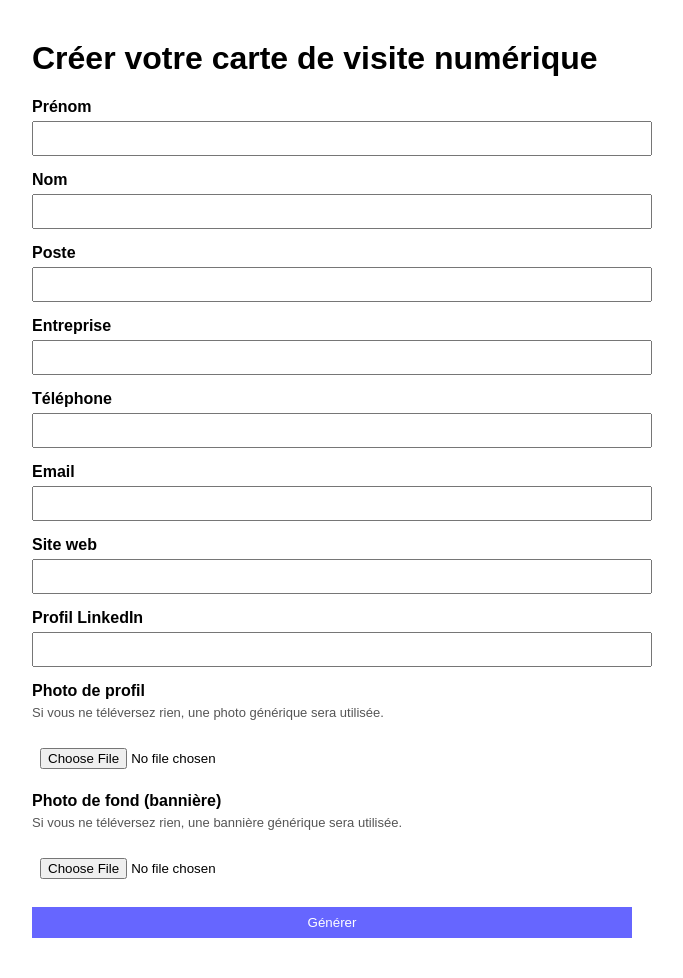
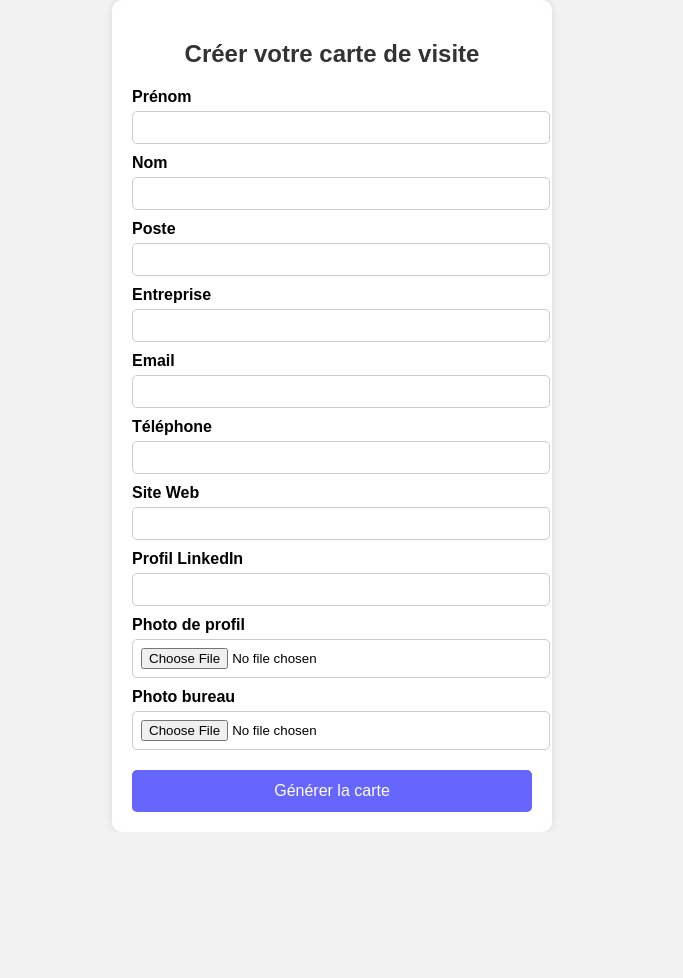
Before and after one commit to solutionspelichet/businesscard, a Flask app: page / in a window 1280 px wide. Shown: the whole page, without its empty margins (308-991 px from the left). After the commit the page ends 832 px from the top, so only its background shows below. Run offline with Flask 3, Linux system fonts and the light colour scheme.

Commit message:
Update form.html

```diff
--- a/templates/form.html
+++ b/templates/form.html
@@ -1,54 +1,96 @@
-
 <!DOCTYPE html>
 <html lang="fr">
 <head>
-    <meta charset="UTF-8">
-    <title>Créer une carte de visite</title>
+  <meta charset="UTF-8" />
+  <meta name="viewport" content="width=device-width, initial-scale=1.0"/>
+  <title>Créer votre carte de visite</title>
   <style>
-        body { font-family: Arial, sans-serif; max-width: 600px; margin: 40px auto; }
-        label { display: block; margin-top: 15px; font-weight: bold; }
-        input, textarea, button { width: 100%; padding: 8px; margin-top: 5px; }
-        button { background-color: #6666ff; color: white; border: none; margin-top: 20px; cursor: pointer; }
-        button:hover { background-color: #5252cc; }
-        p.info { font-size: 13px; color: #555; margin: 5px 0 15px; }
+    body {
+      font-family: Arial, sans-serif;
+      background-color: #f2f2f2;
+      margin: 0;
+      padding: 0;
+      display: flex;
+      justify-content: center;
+      align-items: center;
+      min-height: 100vh;
+    }
+    .form-container {
+      width: 90%;
+      max-width: 400px;
+      background-color: #ffffff;
+      padding: 20px;
+      border-radius: 10px;
+      box-shadow: 0 0 10px rgba(0,0,0,0.1);
+    }
+    h2 {
+      text-align: center;
+      color: #333;
+    }
+    label {
+      display: block;
+      margin-top: 10px;
+      font-weight: bold;
+    }
+    input[type="text"], input[type="email"], input[type="url"], input[type="tel"], input[type="file"] {
+      width: 100%;
+      padding: 8px;
+      margin-top: 5px;
+      border: 1px solid #ccc;
+      border-radius: 5px;
+    }
+    button {
+      width: 100%;
+      background-color: #6666ff;
+      color: white;
+      border: none;
+      padding: 12px;
+      border-radius: 5px;
+      margin-top: 20px;
+      font-size: 16px;
+      cursor: pointer;
+    }
+    button:hover {
+      background-color: #4d4ddf;
+    }
   </style>
 </head>
 <body>
-    <h1>Créer votre carte de visite numérique</h1>
-    <form action="/submit" method="post" enctype="multipart/form-data">
+  <!-- Fichier mis à jour correctement -->
+  <form class="form-container" action="/submit" method="POST" enctype="multipart/form-data">
+    <h2>Créer votre carte de visite</h2>
+
     <label for="first_name">Prénom</label>
-        <input type="text" name="first_name" id="first_name" required>
+    <input type="text" name="first_name" required>
 
     <label for="last_name">Nom</label>
-        <input type="text" name="last_name" id="last_name" required>
+    <input type="text" name="last_name" required>
 
     <label for="job_title">Poste</label>
-        <input type="text" name="job_title" id="job_title" required>
+    <input type="text" name="job_title">
 
     <label for="company">Entreprise</label>
-        <input type="text" name="company" id="company" required>
+    <input type="text" name="company">
+
+    <label for="email">Email</label>
+    <input type="email" name="email">
 
     <label for="phone">Téléphone</label>
-        <input type="text" name="phone" id="phone">
+    <input type="tel" name="phone">
 
-        <label for="email">Email</label>
-        <input type="email" name="email" id="email">
-
-        <label for="website">Site web</label>
-        <input type="text" name="website" id="website">
+    <label for="website">Site Web</label>
+    <input type="url" name="website">
 
     <label for="linkedin">Profil LinkedIn</label>
-        <input type="text" name="linkedin" id="linkedin">
+    <input type="url" name="linkedin">
 
-        <label for="photo">Photo de profil</label>
-        <p class="info">Si vous ne téléversez rien, une photo générique sera utilisée.</p>
-        <input type="file" name="photo" id="photo">
+    <label for="profile">Photo de profil</label>
+    <input type="file" name="profile" accept="image/*">
 
-        <label for="background">Photo de fond (bannière)</label>
-        <p class="info">Si vous ne téléversez rien, une bannière générique sera utilisée.</p>
-        <input type="file" name="background" id="background">
+    <label for="office">Photo bureau</label>
+    <input type="file" name="office" accept="image/*">
 
-        <button type="submit">Générer</button>
+    <button type="submit">Générer la carte</button>
   </form>
 </body>
 </html>
```
Lines whose indentation alone changed are shown as unchanged.
